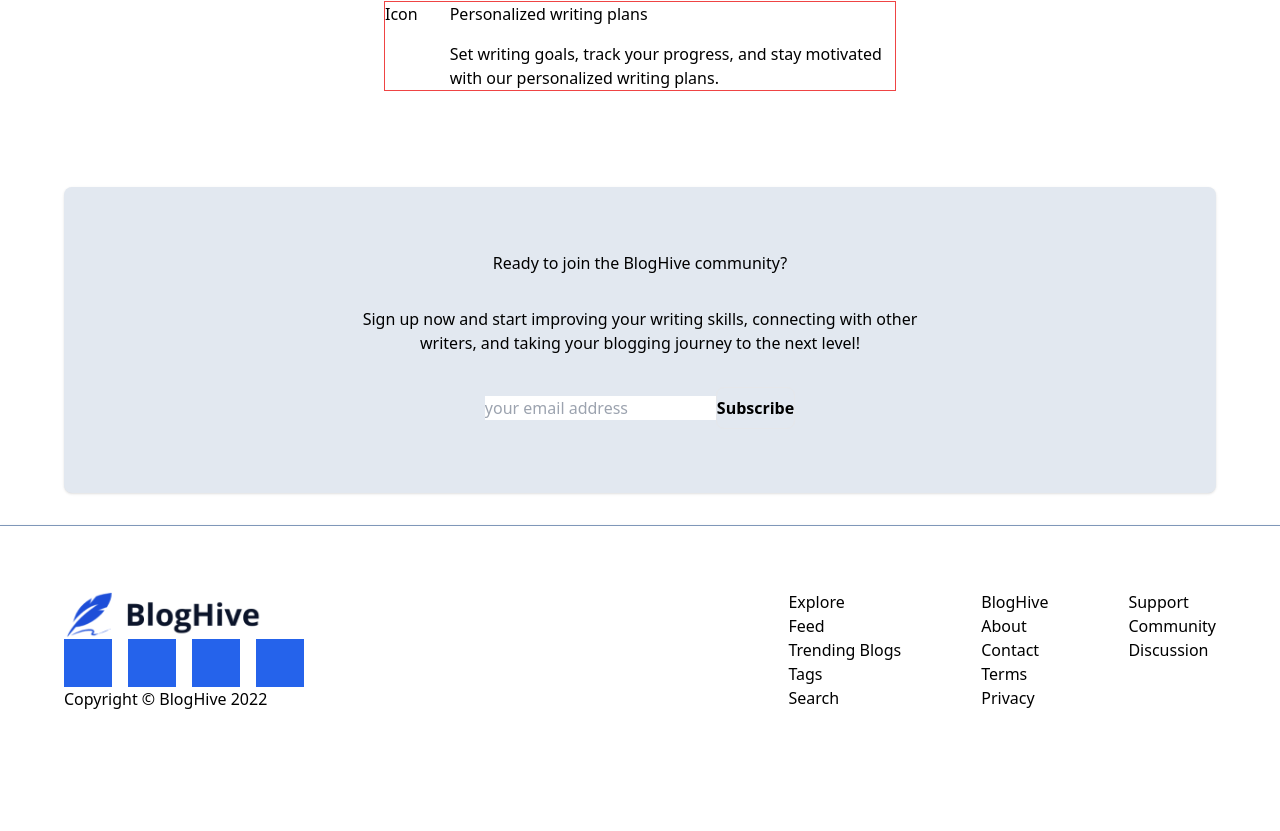
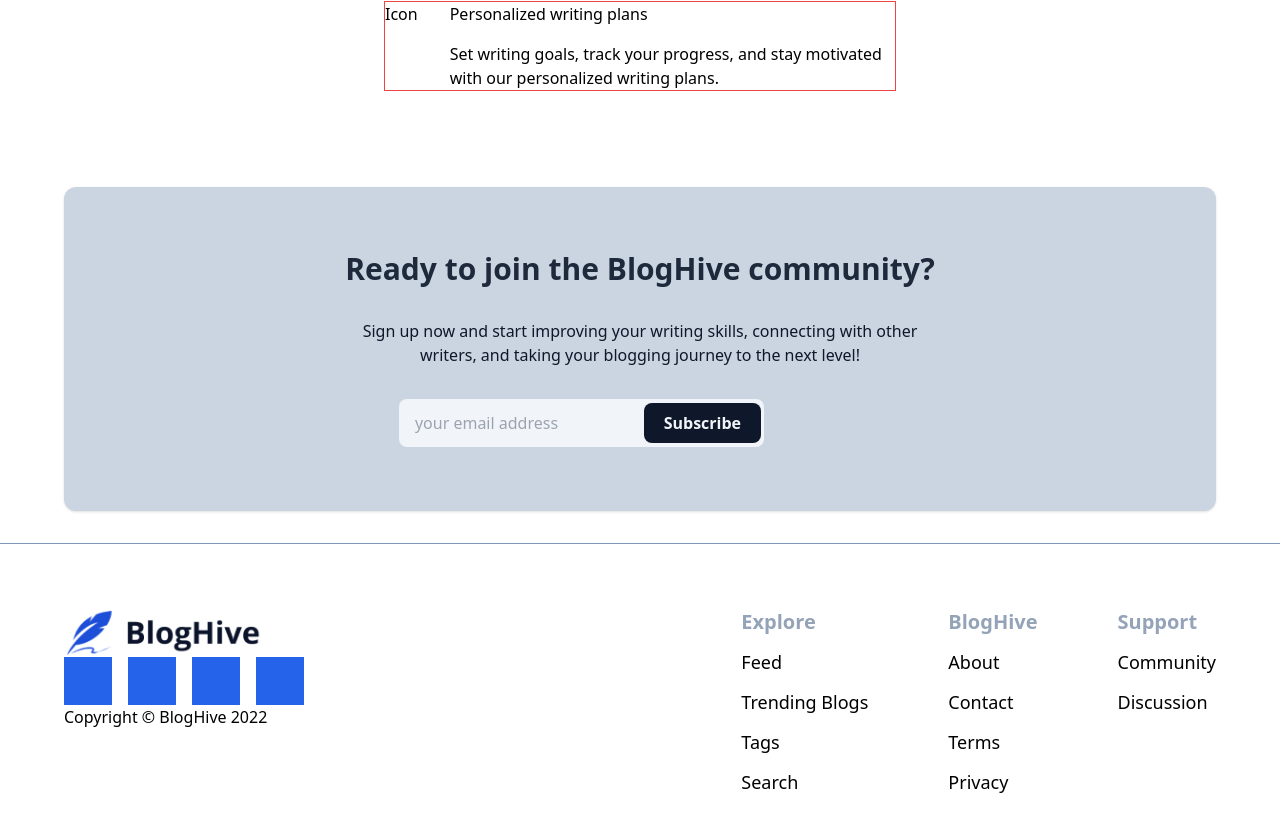
Before and after one commit to takanome-dev/BlogHive, a Next.js app in the folder apps/client/: page / in a window 1280 px wide. Shown: the part 1973-2804 px from the top of the page. Before the commit the page ends 2748 px from the top, so only its background shows below. Built offline with nearby package versions, Linux system fonts and the light colour scheme.

Commit message:
Feature: Update footer links (#28)
* fix: fixed footer

* fix: fixed issues generated in the pr

* fix: fixed issues generated in the pr

* fix: fixed issues generated in the pr

* feat: update text size and color for the subscribe card

* fix: fixed issues generated in the pr

```diff
--- a/apps/client/src/components/Footer.tsx
+++ b/apps/client/src/components/Footer.tsx
@@ -20,24 +20,24 @@ const Footer = () => {
         <p>Copyright © BlogHive 2022</p>
       </div>
       <div className="links flex gap-20">
-        <div className="link-container flex flex-col">
-          <h6>Explore</h6>
-          <Link href="/#">Feed</Link>
-          <Link href="/#">Trending Blogs</Link>
-          <Link href="/#">Tags</Link>
-          <Link href="/#">Search</Link>
+        <div className="link-container flex flex-col gap-3">
+          <h6 className="text-slate-400 font-bold text-xl">Explore</h6>
+          <Link href="/#" className='text-lg'>Feed</Link>
+          <Link href="/#" className='text-lg'>Trending Blogs</Link>
+          <Link href="/#" className='text-lg'>Tags</Link>
+          <Link href="/#" className='text-lg'>Search</Link>
         </div>
-        <div className="link-container flex flex-col">
-          <h6>BlogHive</h6>
-          <Link href="/#">About</Link>
-          <Link href="/#">Contact</Link>
-          <Link href="/#">Terms</Link>
-          <Link href="/#">Privacy</Link>
+        <div className="link-container flex flex-col gap-3">
+          <h6 className="text-slate-400 font-bold text-xl">BlogHive</h6>
+          <Link href="/#" className='text-lg'>About</Link>
+          <Link href="/#" className='text-lg'>Contact</Link>
+          <Link href="/#" className='text-lg'>Terms</Link>
+          <Link href="/#" className='text-lg'>Privacy</Link>
         </div>
-        <div className="link-container flex flex-col">
-          <h6>Support</h6>
-          <Link href="/#">Community</Link>
-          <Link href="/#">Discussion</Link>
+        <div className="link-container flex flex-col gap-3">
+          <h6 className="text-slate-400 font-bold text-xl">Support</h6>
+          <Link href="/#" className='text-lg'>Community</Link>
+          <Link href="/#" className='text-lg'>Discussion</Link>
         </div>
       </div>
     </footer>
--- a/apps/client/src/pages/index.tsx
+++ b/apps/client/src/pages/index.tsx
@@ -167,18 +167,24 @@ export default function IndexPage() {
             {/* </div> */}
           </div>
         </section>
-        <section className="subscribe-section flex justify-center rounded-lg bg-slate-200 p-8 shadow">
+        <section className="subscribe-section flex justify-center rounded-xl bg-slate-300 p-8 shadow">
           <div className="flex max-w-2xl flex-col items-center justify-center gap-8 p-8">
-            <h4 className="">Ready to join the BlogHive community?</h4>
-            <p className="text-center">
+            <h4 className="text-3xl font-bold text-slate-800">Ready to join the BlogHive community?</h4>
+            <p className="text-center text-slate-900 text-md px-5">
               Sign up now and start improving your writing skills, connecting
               with other writers, and taking your blogging journey to the next
               level!
             </p>
-            <div>
-              <input type="text" placeholder="your email address" />
-              <Button>Subscribe</Button>
-            </div>
+                <div className='w-full flex lg:flex-row md:flex-row flex-col lg:justify-center justify-center items-center'>
+                  <input type="text"
+                        className='lg:w-[60%] h-[3rem] rounded-lg outline-none bg-slate-100 pl-4 w-[80%]'
+                        required
+                        placeholder="your email address"
+                  />
+                  <div className="flex justify-center items-center">
+                    <button className='bg-slate-900 lg:mt-0 mt-[1.5rem] text-slate-100 lg:relative lg:right-[7.5rem] placeholder:text-[#fff] py-2 px-5 font-bold rounded-lg z-50' type="submit">Subscribe</button>
+                  </div>
+                </div>
           </div>
         </section>
       </main>
```
Also changed, not shown: 1 other file (tests, documents, lock files or other folders).
